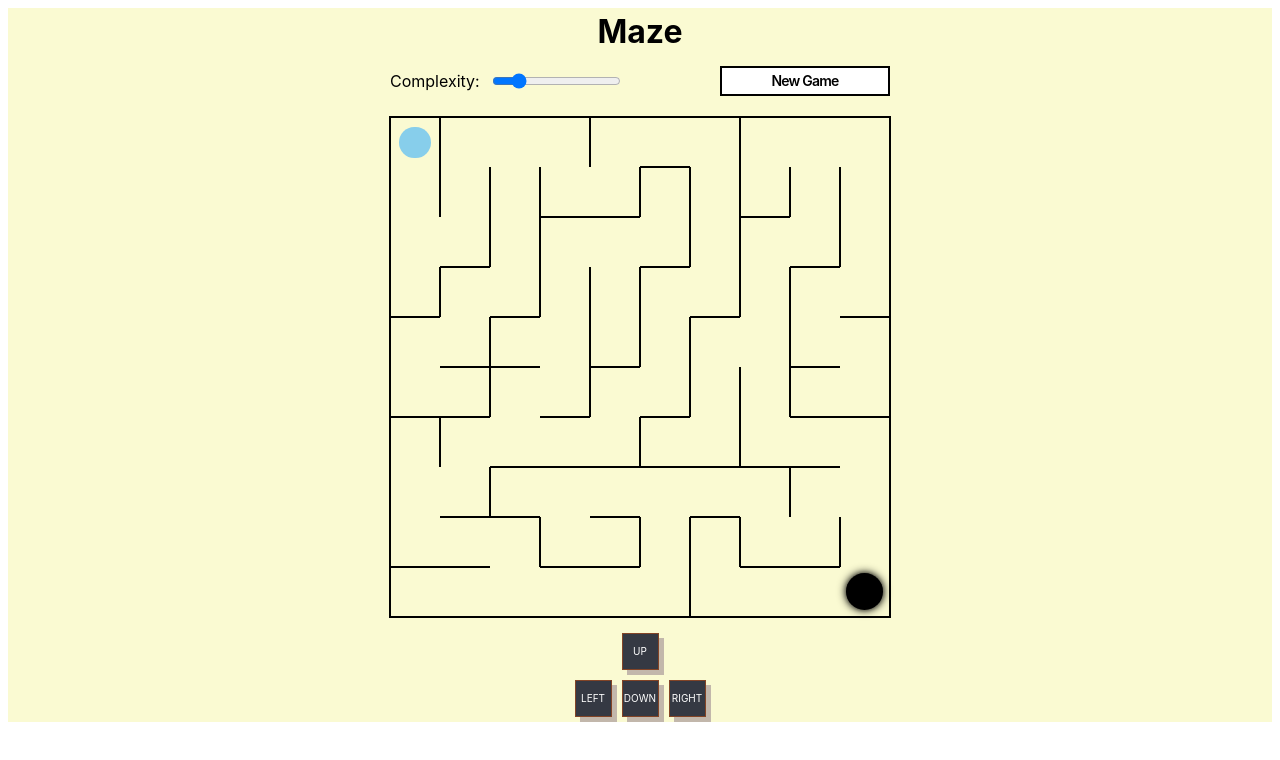
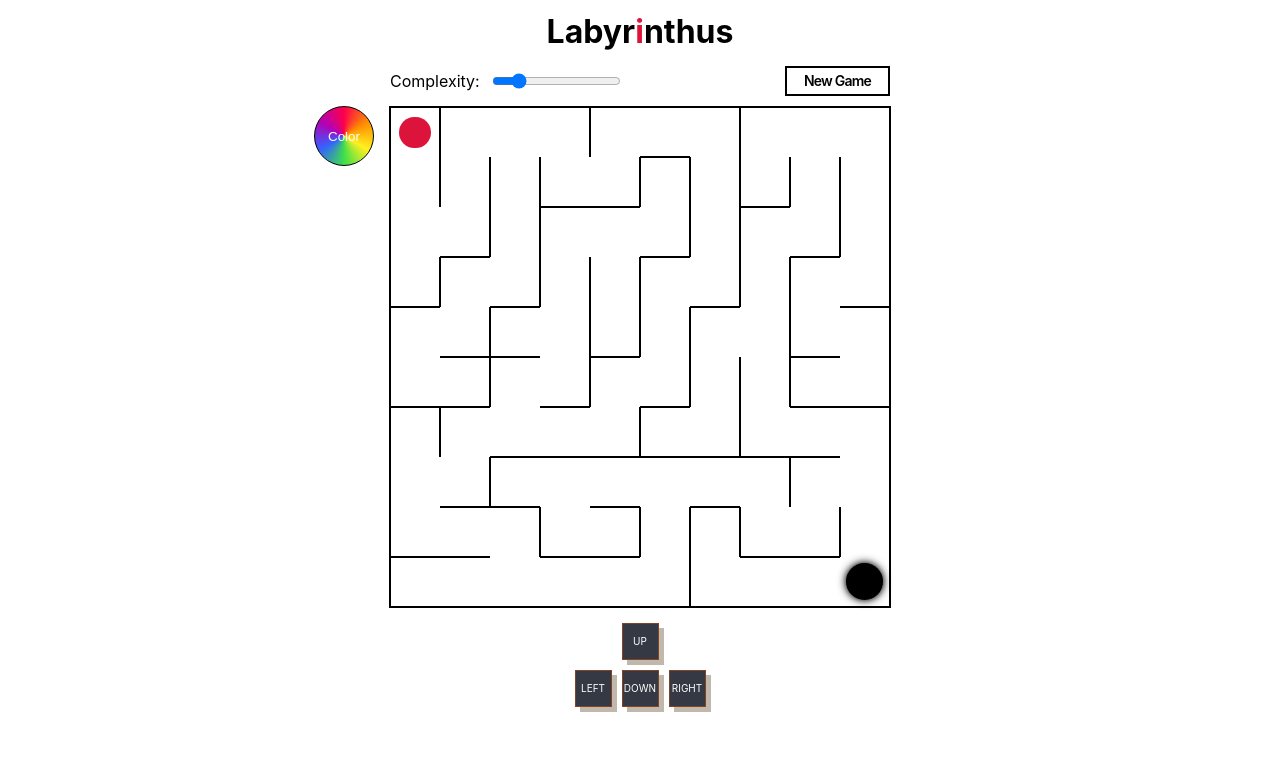
Before and after one commit to Bedlam343/A-Maze-Ing, a React (Vite) app: page / in a window 1280 px wide. Shown: the top 760 px of the page. Built offline with nearby package versions, Linux system fonts and the light colour scheme.

Commit message:
color picker for player. added MUI

```diff
--- a/package.json
+++ b/package.json
@@ -10,7 +10,11 @@
     "preview": "vite preview"
   },
   "dependencies": {
+    "@emotion/react": "^11.11.4",
+    "@emotion/styled": "^11.11.0",
+    "@mui/material": "^5.15.14",
     "react": "^18.2.0",
+    "react-colorful": "^5.6.1",
     "react-confetti": "^6.1.0",
     "react-dom": "^18.2.0"
   },
--- a/src/App.tsx
+++ b/src/App.tsx
@@ -7,6 +7,7 @@ import Controls from "./components/Controls";
 import Button from "./components/Button";
 import Complexity from "./components/Complexity";
 import Confetti from "./components/Confetti";
+import ColorPicker from "./components/ColorPicker";
 
 import { Status } from "./types";
 
@@ -15,6 +16,7 @@ const App = () => {
   const [gameId, setGameId] = useState<number>(0);
   const [mazeSize, setMazeSize] = useState<number>(10);
   const [playerPos, setPlayerPos] = useState<[number, number]>([0, 0]);
+  const [playerColor, setPlayerColor] = useState<string>("#DC143C");
   const maze: Grid = useMemo(
     () => generateMaze(mazeSize, mazeSize),
     [mazeSize, gameId]
@@ -40,6 +42,11 @@ const App = () => {
     setGameId((prevId) => prevId + 1);
   };
 
+  const handleColorChange = (color: string) => {
+    if (color === "white") return;
+    setPlayerColor(color);
+  };
+
   const handleMove = (event: KeyboardEvent<HTMLDivElement>) => {
     if (status !== "playing") return;
 
@@ -62,7 +69,9 @@ const App = () => {
 
   return (
     <div className="app-container" onKeyDown={handleMove} tabIndex={-1}>
-      <h1 className="title">Maze</h1>
+      <h1 className="title">
+        Labyr<span style={{ color: playerColor }}>i</span>nthus
+      </h1>
 
       <div className="second-row">
         <div className="second-row-inner-container">
@@ -78,7 +87,13 @@ const App = () => {
       </div>
 
       <div className="maze-container">
-        <Maze maze={maze} playerPos={playerPos} />
+        <div className="left-to-maze">
+          <ColorPicker
+            playerColor={playerColor}
+            onColorChange={handleColorChange}
+          />
+        </div>
+        <Maze maze={maze} playerPos={playerPos} playerColor={playerColor} />
       </div>
 
       <div className="controls-container">
--- /dev/null
+++ b/src/components/ColorPicker.tsx
@@ -0,0 +1,45 @@
+import { useState } from "react";
+import { HexColorPicker } from "react-colorful";
+import Modal from "../modal/Modal";
+
+import "../styles/ColorPicker.css";
+
+type PropsType = {
+  playerColor: string;
+  onColorChange: (color: string) => void;
+};
+
+const ColorPicker = ({ playerColor, onColorChange }: PropsType) => {
+  const [color, setColor] = useState<string>(playerColor);
+  const [displayColorPicker, setDisplayColorPicker] = useState<boolean>(false);
+
+  const handleColorChange = (newColor: string) => {
+    console.log(newColor);
+    setColor(newColor);
+    onColorChange(newColor);
+  };
+
+  const togglePicker = () => {
+    setDisplayColorPicker(!displayColorPicker);
+  };
+
+  return (
+    <>
+      <button onClick={togglePicker} className="color-button">
+        Color
+      </button>
+      <Modal isOpen={displayColorPicker} onClose={togglePicker}>
+        <div className="x-container">
+          <div className="x" onClick={togglePicker}>
+            X
+          </div>
+        </div>
+        <div className="color-picker-container">
+          <HexColorPicker color={color} onChange={handleColorChange} />
+        </div>
+      </Modal>
+    </>
+  );
+};
+
+export default ColorPicker;
--- a/src/components/Maze.tsx
+++ b/src/components/Maze.tsx
@@ -4,9 +4,10 @@ import "../styles/Maze.css";
 type PropsType = {
   maze: Grid;
   playerPos: [number, number];
+  playerColor: string;
 };
 
-const Maze = ({ maze, playerPos }: PropsType) => {
+const Maze = ({ maze, playerPos, playerColor }: PropsType) => {
   const makeClassName = (row: number, col: number): string => {
     const classes: string[] = ["cell"];
 
@@ -29,9 +30,9 @@ const Maze = ({ maze, playerPos }: PropsType) => {
       classes.push("destination");
     }
     // draw player
-    if (row === playerPos[0] && col === playerPos[1]) {
-      classes.push("player");
-    }
+    // if (row === playerPos[0] && col === playerPos[1]) {
+    //   classes.push("player");
+    // }
 
     // win condition
     if (
@@ -68,7 +69,18 @@ const Maze = ({ maze, playerPos }: PropsType) => {
             }}
             className={makeClassName(rIndex, cIndex)}
           >
-            <div />
+            {rIndex === playerPos[0] && cIndex === playerPos[1] ? (
+              <div
+                style={{
+                  height: "65%",
+                  width: "65%",
+                  background: playerColor,
+                  borderRadius: "50%",
+                }}
+              />
+            ) : (
+              <div />
+            )}
           </div>
         ))
       )}
--- /dev/null
+++ b/src/modal/Modal.tsx
@@ -0,0 +1,36 @@
+import { ReactNode } from "react";
+import Box from "@mui/material/Box";
+import MuiModal from "@mui/material/Modal";
+
+const style = {
+  position: "absolute" as "absolute",
+  top: "50%",
+  left: "50%",
+  transform: "translate(-50%, -50%)",
+  width: 400,
+  bgcolor: "background.paper",
+  // border: "2px solid #000",
+  boxShadow: 24,
+  p: 1,
+};
+
+type PropsType = {
+  isOpen: boolean;
+  onClose: () => void;
+  children: ReactNode;
+};
+
+const Modal = ({ isOpen, onClose, children }: PropsType) => {
+  return (
+    <MuiModal
+      open={isOpen}
+      onClose={onClose}
+      aria-labelledby="modal-modal-title"
+      aria-describedby="modal-modal-description"
+    >
+      <Box sx={style}>{children}</Box>
+    </MuiModal>
+  );
+};
+
+export default Modal;
--- a/src/styles/App.css
+++ b/src/styles/App.css
@@ -1,6 +1,5 @@
 .app-container {
   outline: none;
-  background: lightgoldenrodyellow;
 }
 
 .title {
@@ -21,11 +20,16 @@
   align-items: center;
 }
 
+.left-to-maze {
+  display: flex;
+  justify-content: right;
+  padding-right: 15px;
+}
+
 .maze-container {
-  display: flex;
-  align-items: center;
-  justify-content: center;
-  margin-top: 20px;
+  display: grid;
+  grid-template-columns: repeat(3, 1fr);
+  margin-top: 10px;
   padding: 0;
 }
 
--- a/src/styles/Button.css
+++ b/src/styles/Button.css
@@ -40,9 +40,3 @@
   color: #06f;
   fill: #06f;
 }
-
-@media (min-width: 768px) {
-  .new-game-button {
-    min-width: 170px;
-  }
-}
--- /dev/null
+++ b/src/styles/ColorPicker.css
@@ -0,0 +1,40 @@
+.color-button {
+  height: 60px;
+  width: 60px;
+  border-radius: 50%;
+  overflow: hidden;
+  color: white;
+  border: 1px solid black;
+  background: conic-gradient(
+    #fd004c,
+    #fe9000,
+    #fff020,
+    #3edf4b,
+    #3363ff,
+    #b102b7,
+    #fd004c
+  );
+
+  &:hover {
+    cursor: pointer;
+  }
+}
+
+.x-container {
+  display: flex;
+  justify-content: right;
+  padding-right: 5px;
+}
+
+.x {
+  &:hover {
+    cursor: pointer;
+  }
+}
+
+.color-picker-container {
+  display: flex;
+  justify-content: center;
+  align-items: center;
+  margin-bottom: 10px;
+}
```
Also changed, not shown: 1 other file (tests, documents, lock files or other folders).
